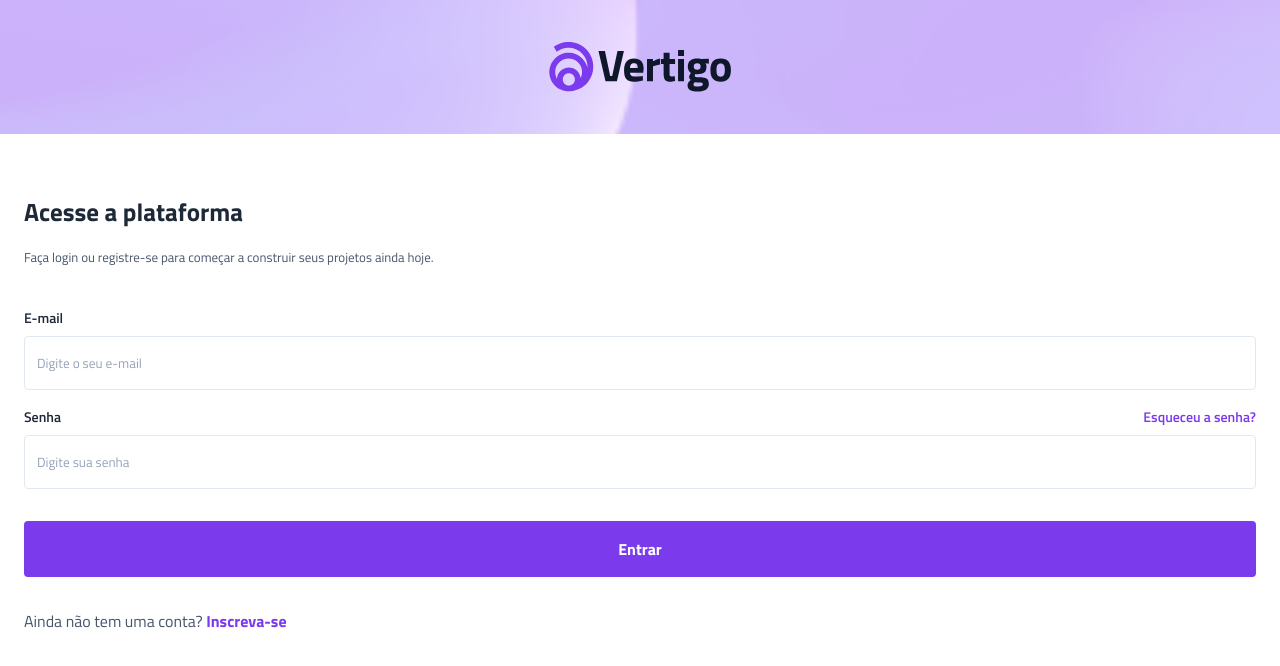
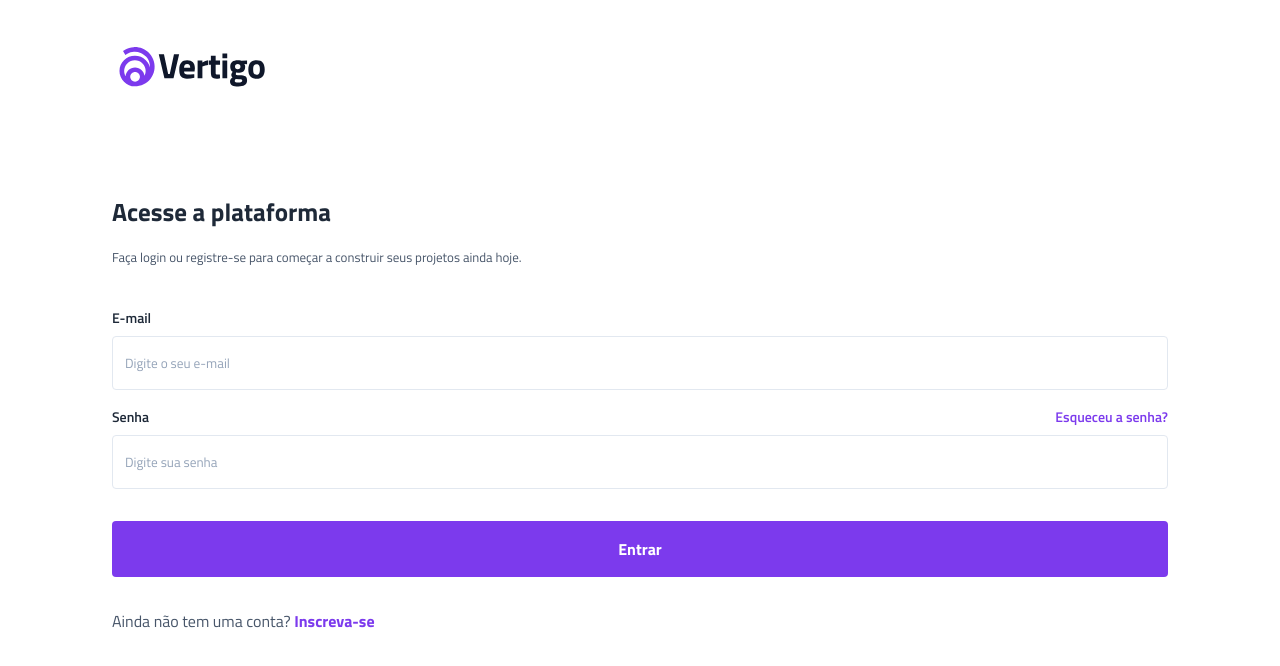
Before and after one commit to MateusConju/projeto-vertigo, a plain HTML site: page index.html in a window 1280 px wide. Drawn offline with Linux system fonts and the light colour scheme.

Commit message:
primeiros ajustes do desktop

```diff
--- a/index.html
+++ b/index.html
@@ -12,6 +12,7 @@
 </head>
 
 <body>
+    <div class="conteudo">
         <header>
             <img src="./imagens/logo.svg" alt="">
         </header>
@@ -44,6 +45,7 @@
                 </p>
             </section>
         </main>
+    </div>
 </body>
 
 </html>
--- a/style.css
+++ b/style.css
@@ -111,3 +111,19 @@ main {
     font-weight: 700;
     font-size: 1rem;
 }
+
+@media(min-width: 1000px) {
+    header {
+        background: none;
+        justify-content: flex-start;
+        padding-inline: 7rem;
+    }
+
+    header img {
+        width: 10rem
+    }
+
+    main {
+        padding-inline: 7rem;
+    }
+}
```
Also changed, not shown: imagens/bg-desktop.png (added). Lines whose indentation alone changed are shown as unchanged.
